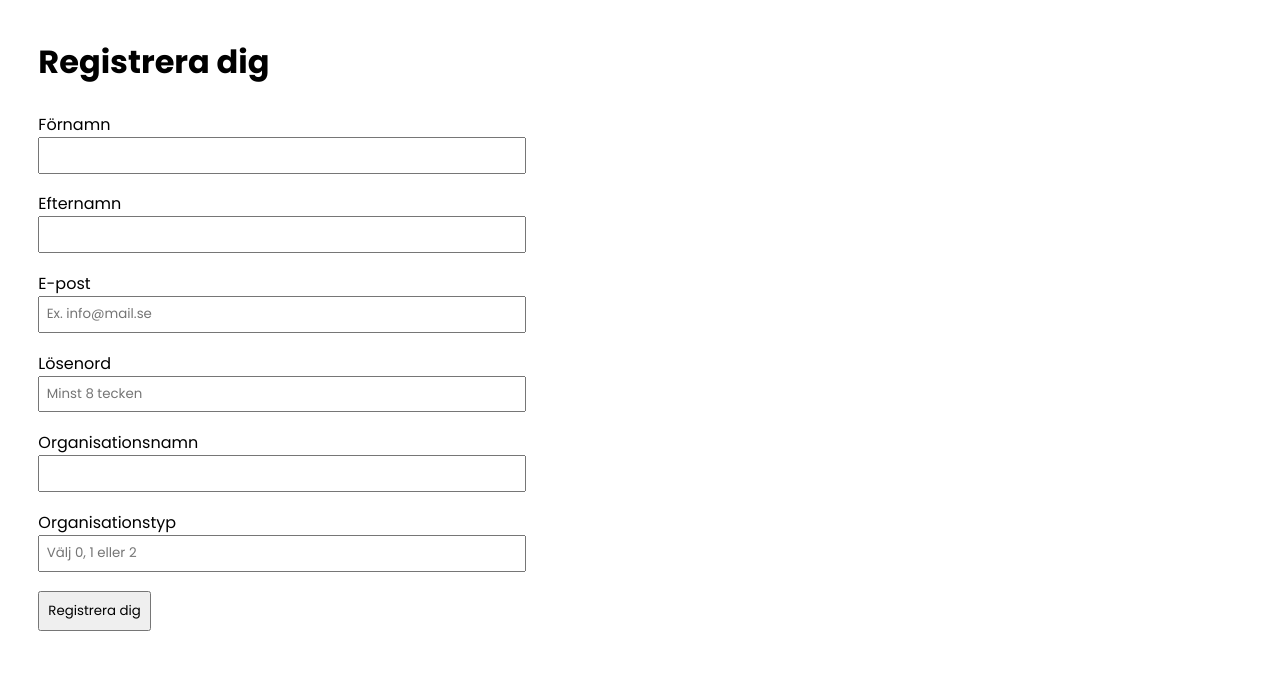
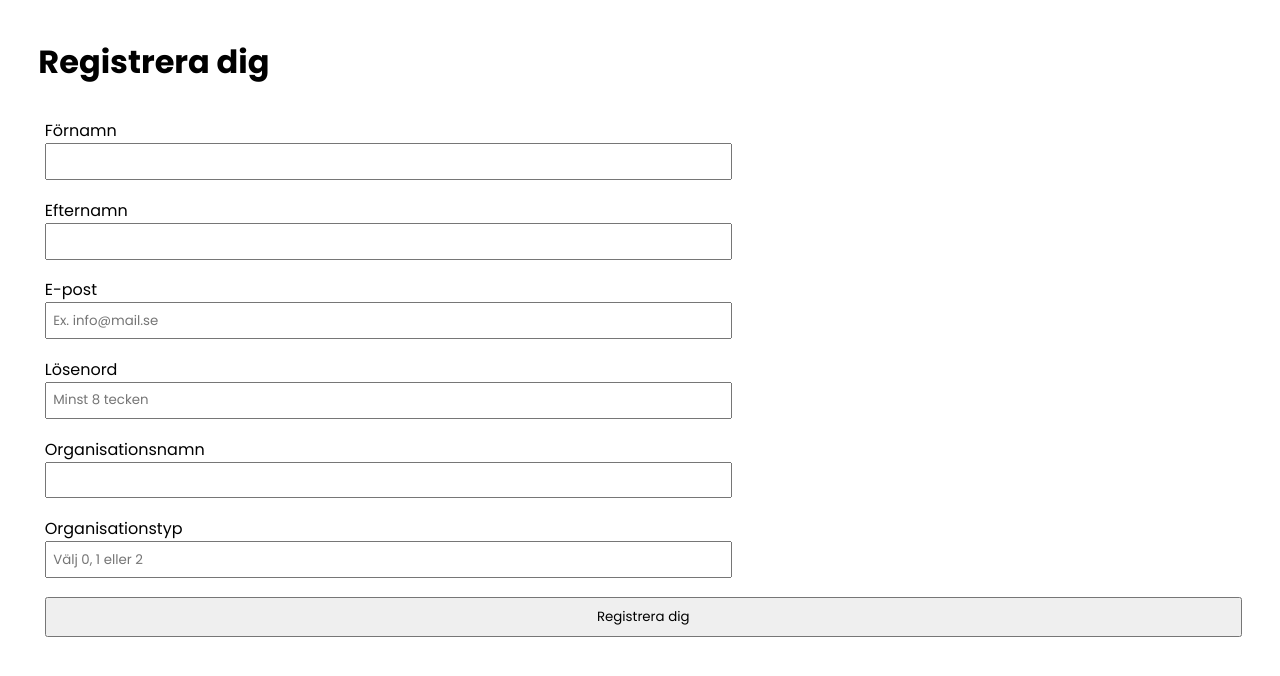
Before and after one commit to MagdalenaSjokvist/customer-register-application, a React (Create React App) app: page / in a window 1280 px wide. Shown: the top 676 px of the page. Built offline with nearby package versions, Linux system fonts and the light colour scheme.

Commit message:
Add styling on register form

```diff
--- a/src/pages/RegisterPage.jsx
+++ b/src/pages/RegisterPage.jsx
@@ -1,12 +1,17 @@
 import React, { useState } from "react"
 import UserKit from "../data/UserKit"
 import styled from "styled-components"
+
+const RegisterForm = styled.form`
+	display: flex;
+	flex-direction: column;
+`
 
 const InputLabel = styled.label`
 	display: flex;
 	flex-direction: column;
 	margin-bottom: 5px;
-	max-width: 500px;
+	max-width: 700px;
 `
 export default function RegisterPage() {
 	const [firstName, setFirstName] = useState("")
@@ -82,9 +87,11 @@ export default function RegisterPage() {
 	return (
 		<div>
 			<h1>Registrera dig</h1>
-			<p>{confirmationMessage}</p>
-			{renderInputFields(inputFieldsArray)}
-			<button onClick={handleRegisterAccount}>Registrera dig</button>
+			<RegisterForm>
+				<p>{confirmationMessage}</p>
+				{renderInputFields(inputFieldsArray)}
+				<button onClick={handleRegisterAccount}>Registrera dig</button>
+			</RegisterForm>
 		</div>
 	)
 }
```
